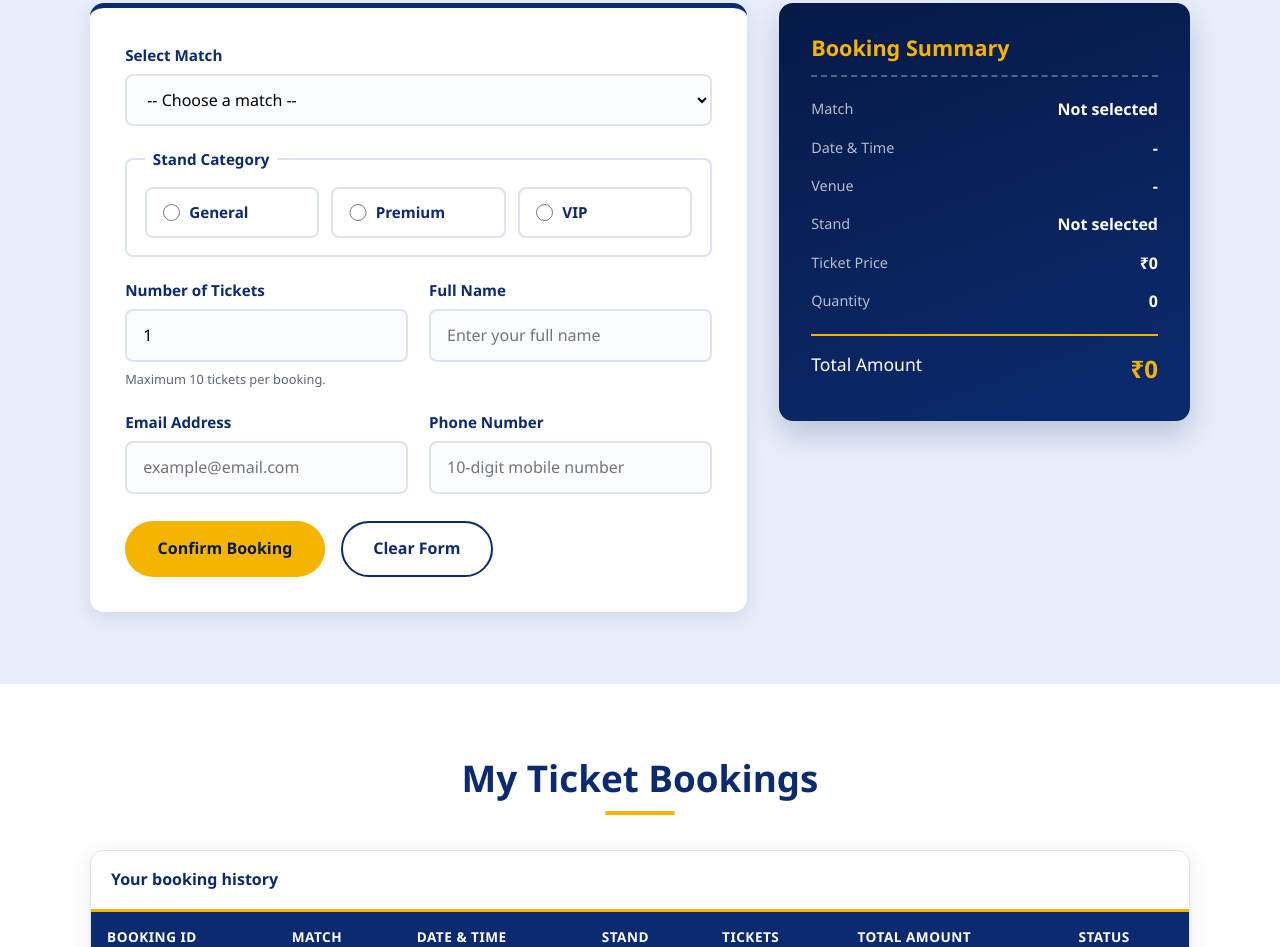
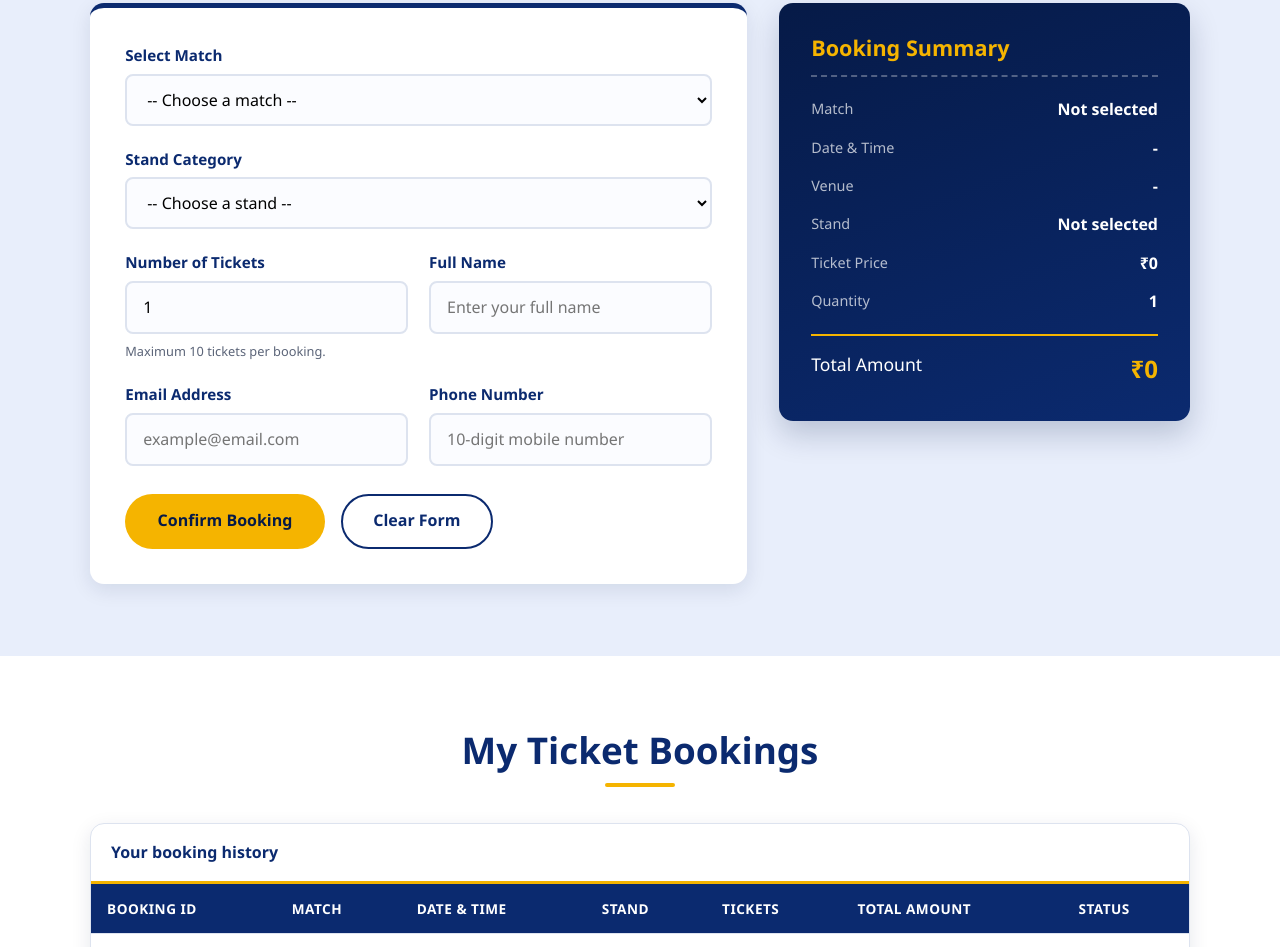
Before and after one commit to kenutus/ipl-ticket-booking, a plain HTML site: page index.html in a window 1280 px wide. Shown: the part 2546-3493 px from the top of the page. Drawn offline with Linux system fonts and the light colour scheme.

Commit message:
Activity 7: Add live booking summary with form selectors

```diff
--- a/app.js
+++ b/app.js
@@ -1,6 +1,7 @@
 /* =========================================================
    IPL 2026 Ticket Booking - app.js
    Activity 5: JavaScript Basics and User Interaction
+   Activity 7: Form Selectors and Live Booking Summary
    ========================================================= */
 
 
@@ -10,6 +11,22 @@
 const bookingForm = document.getElementById("booking-form");
 const matchSelect = document.getElementById("match");
 const bookButtons = document.querySelectorAll(".btn-book");
+
+// Booking form controls (Activity 7)
+const standSelect = document.getElementById("stand");
+const ticketsInput = document.getElementById("tickets");
+
+// Booking Summary Card fields
+const summaryMatch = document.getElementById("summary-match");
+const summaryDateTime = document.getElementById("summary-datetime");
+const summaryVenue = document.getElementById("summary-venue");
+const summaryStand = document.getElementById("summary-stand");
+const summaryPrice = document.getElementById("summary-price");
+const summaryQty = document.getElementById("summary-qty");
+const summaryTotal = document.querySelector("#summary-total strong");
+
+// Position of each price column in the schedule table (counting starts at 0)
+const PRICE_COLUMN = { General: 4, Premium: 5, VIP: 6 };
 
 // One container holds all toasts. It is created once, when the page loads.
 const toastContainer = document.createElement("div");
@@ -25,6 +42,8 @@ document.body.appendChild(toastContainer);
    duration : time on screen in milliseconds
    --------------------------------------------------------- */
 function showToast(message, type = "success", duration = 3000) {
+  toastContainer.replaceChildren(); // show only the latest message
+
   const toast = document.createElement("div");
   toast.className = `toast toast-${type}`;
   toast.textContent = message;
@@ -53,6 +72,7 @@ bookButtons.forEach((button) => {
     const matchNumber = button.dataset.match;              // from data-match="1"
     const teams = button.closest("tr").dataset.teams;      // from data-teams="CSK MI"
     matchSelect.value = matchNumber;
+    updateSummary(); // setting a value in code does not fire "change"
 
     // Move keyboard focus to the form without interrupting the scroll
     matchSelect.focus({ preventScroll: true });
@@ -67,6 +87,79 @@ bookButtons.forEach((button) => {
    --------------------------------------------------------- */
 if (bookingForm) {
   bookingForm.addEventListener("reset", () => {
+    // "reset" fires BEFORE the fields are cleared, so update just after it
+    setTimeout(updateSummary, 0);
     showToast("Booking form cleared.", "info");
   });
 }
+
+
+/* ---------------------------------------------------------
+   5. LIVE BOOKING SUMMARY (Activity 7)
+   --------------------------------------------------------- */
+// 1500 -> "₹1,500"
+function formatRupees(amount) {
+  return `₹${amount.toLocaleString("en-IN")}`;
+}
+
+// Reads the form, calculates the total and fills the summary card
+function updateSummary() {
+  const matchNumber = matchSelect.value; // "" until a match is chosen
+  const stand = standSelect.value;       // "" until a stand is chosen
+
+  // Valid means a whole number within the input's min (1) and max (10)
+  const isValidQty = ticketsInput.validity.valid;
+  const quantity = isValidQty ? Number(ticketsInput.value) : 0;
+
+  // Match details and prices come from the schedule table row
+  let row = null;
+  if (matchNumber) {
+    row = document.querySelector(`.btn-book[data-match="${matchNumber}"]`).closest("tr");
+  }
+
+  let price = 0;
+  if (row && stand) {
+    const priceText = row.cells[PRICE_COLUMN[stand]].textContent; // "₹1,500"
+    price = Number(priceText.replace(/[^0-9]/g, ""));             // 1500
+  }
+
+  const total = price * quantity;
+
+  // textContent updates the page without reloading it
+  summaryMatch.textContent = row ? row.cells[1].textContent.trim() : "Not selected";
+  summaryDateTime.textContent = row ? row.cells[2].textContent.trim() : "-";
+  summaryVenue.textContent = row ? row.cells[3].textContent.trim() : "-";
+  summaryStand.textContent = stand || "Not selected";
+  summaryPrice.textContent = formatRupees(price);
+  summaryQty.textContent = quantity;
+  summaryTotal.textContent = formatRupees(total);
+
+  // Send the results back so the caller can choose a toast message
+  return { isValidQty, isComplete: Boolean(row && stand && isValidQty), total };
+}
+
+// Runs when the user changes the match, stand or quantity
+function handleSelectionChange() {
+  const result = updateSummary();
+
+  if (!result.isValidQty) {
+    showToast("Enter a whole number of tickets from 1 to 10.", "error");
+  } else if (result.isComplete) {
+    showToast(`Summary updated. Total: ${formatRupees(result.total)}`);
+  } else {
+    showToast("Summary updated. Select a match and stand to see the total.", "info");
+  }
+}
+
+if (bookingForm) {
+  [matchSelect, standSelect, ticketsInput].forEach((control) => {
+    control.addEventListener("change", handleSelectionChange);
+  });
+
+  // "input" fires on every keystroke, so the total changes while typing.
+  // No toast here, to avoid a popup for each key.
+  ticketsInput.addEventListener("input", updateSummary);
+
+  // Show the form's starting values when the page loads
+  updateSummary();
+}
--- a/index.html
+++ b/index.html
@@ -213,21 +213,16 @@
             </select>
           </div>
 
-          <fieldset class="form-group stand-group">
-            <legend>Stand Category</legend>
-            <label for="stand-general">
-              <input type="radio" id="stand-general" name="stand" value="General" required>
-              General
-            </label>
-            <label for="stand-premium">
-              <input type="radio" id="stand-premium" name="stand" value="Premium">
-              Premium
-            </label>
-            <label for="stand-vip">
-              <input type="radio" id="stand-vip" name="stand" value="VIP">
-              VIP
-            </label>
-          </fieldset>
+          <!-- Stand Category dropdown (Activity 7) -->
+          <div class="form-group full-width">
+            <label for="stand">Stand Category</label>
+            <select id="stand" name="stand" required>
+              <option value="" disabled selected>-- Choose a stand --</option>
+              <option value="General">General</option>
+              <option value="Premium">Premium</option>
+              <option value="VIP">VIP</option>
+            </select>
+          </div>
 
           <div class="form-group">
             <label for="tickets">Number of Tickets</label>
--- a/styles.css
+++ b/styles.css
@@ -508,7 +508,7 @@ tbody tr.empty-row:hover {
 
 /* Fields that take the full width of the form */
 .booking-form > .form-group:first-child,
-.stand-group,
+.booking-form > .full-width,
 .form-actions {
   grid-column: 1 / -1;
 }
@@ -550,52 +550,6 @@ tbody tr.empty-row:hover {
 .form-group small {
   font-size: 0.8rem;
   color: var(--text-muted);
-}
-
-/* Stand category radio buttons shown as selectable tiles */
-.stand-group {
-  flex-direction: row;
-  flex-wrap: wrap;
-  gap: 0.75rem;
-  padding: 1rem 1.1rem 1.1rem;
-  border: 2px solid var(--border);
-  border-radius: var(--radius-sm);
-}
-
-.stand-group legend {
-  padding: 0 0.5rem;
-  font-size: 0.95rem;
-  font-weight: 600;
-  color: var(--primary);
-}
-
-.stand-group label {
-  flex: 1 1 120px;
-  display: flex;
-  align-items: center;
-  gap: 0.55rem;
-  padding: 0.7rem 1rem;
-  border: 2px solid var(--border);
-  border-radius: var(--radius-sm);
-  font-weight: 600;
-  cursor: pointer;
-  transition: border-color var(--transition), background var(--transition);
-}
-
-.stand-group label:hover {
-  border-color: var(--accent);
-  background: #fff8e5;
-}
-
-.stand-group label:has(input:checked) {
-  border-color: var(--accent);
-  background: #fff1c2;
-}
-
-.stand-group input {
-  width: 1.1rem;
-  height: 1.1rem;
-  accent-color: var(--primary);
 }
 
 .form-actions {
```
Also changed, not shown: screenshots/activity7-summary.png (added).
